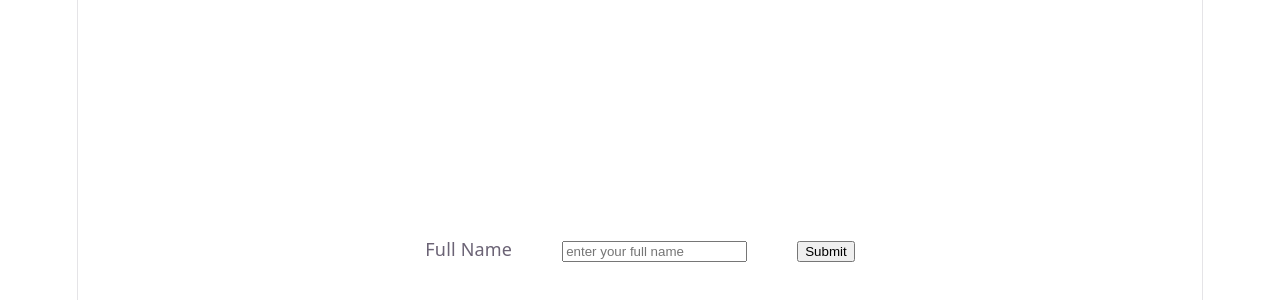
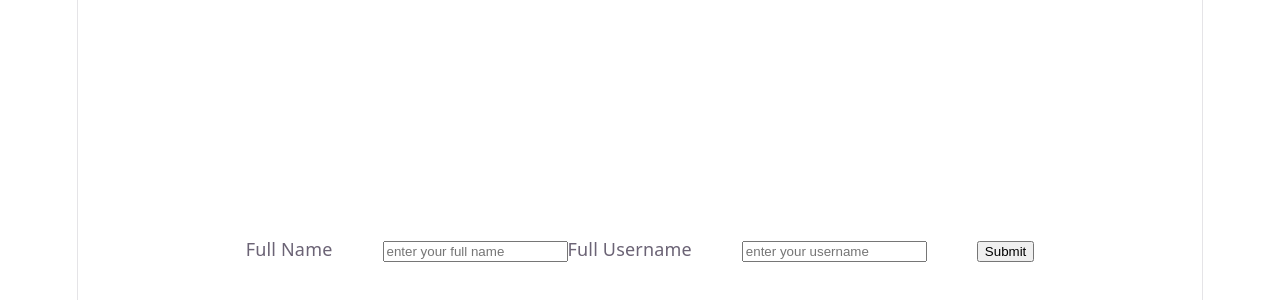
Before and after one commit to AayushJaiswal7/my_react_03, a React (Vite) app: page / in a window 1280 px wide. Shown: the part 14-314 px from the top of the page. Built offline with nearby package versions, Linux system fonts and the light colour scheme.

Commit message:
feat: add Form component with controlled inputs for name and username state management

```diff
--- a/src/Form.jsx
+++ b/src/Form.jsx
@@ -2,6 +2,7 @@ import { useState } from "react";
 
 export default function Form() {
    let [name, setName] = useState("");
+   let [username,setUsername]=useState("");
 
    let handleNameChange =(event) =>{
       setName(event.target.value)
@@ -9,13 +10,20 @@ export default function Form() {
    return (
       <>
          <form style={{ marginTop: "250px" }} >
-            <label htmlFor="username" style={{marginRight:"50px"}}>Full Name</label>
+            <label htmlFor="fullName" style={{marginRight:"50px"}}>Full Name</label>
             <input
                placeholder="enter your full name"
                type="text"
                value={name}
+               id="fullName"
+               onChange={(e)=>setName(e.target.value)} />
+            <label htmlFor="username" style={{marginRight:"50px"}}>Full Username</label>
+            <input
+               placeholder="enter your username"
+               type="text"
+               value={username}
                id="username"
-               onChange={(e)=>setName(e.target.value)} />
+               onChange={(e1)=>setUsername(e1.target.value)} />
 
 
             <button style={{marginLeft:"50px"}}>Submit</button>
```
